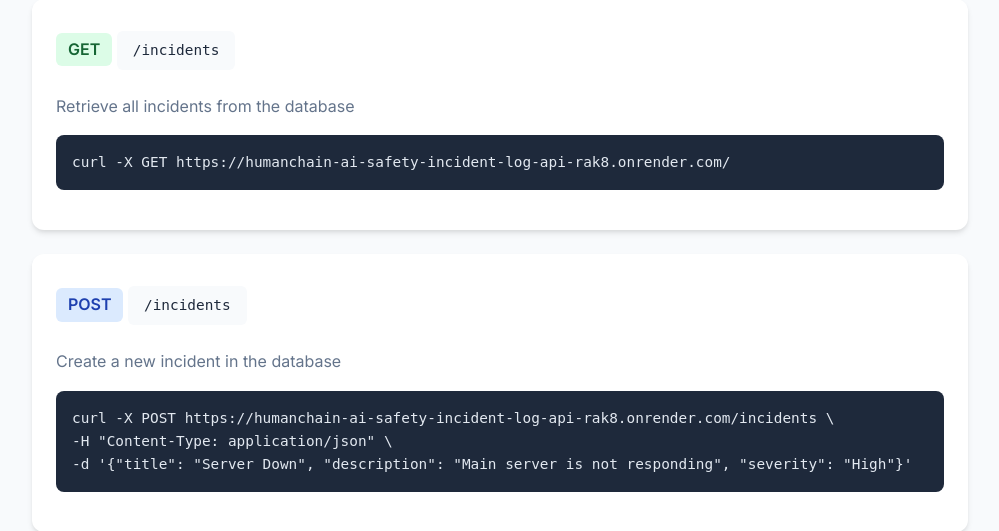
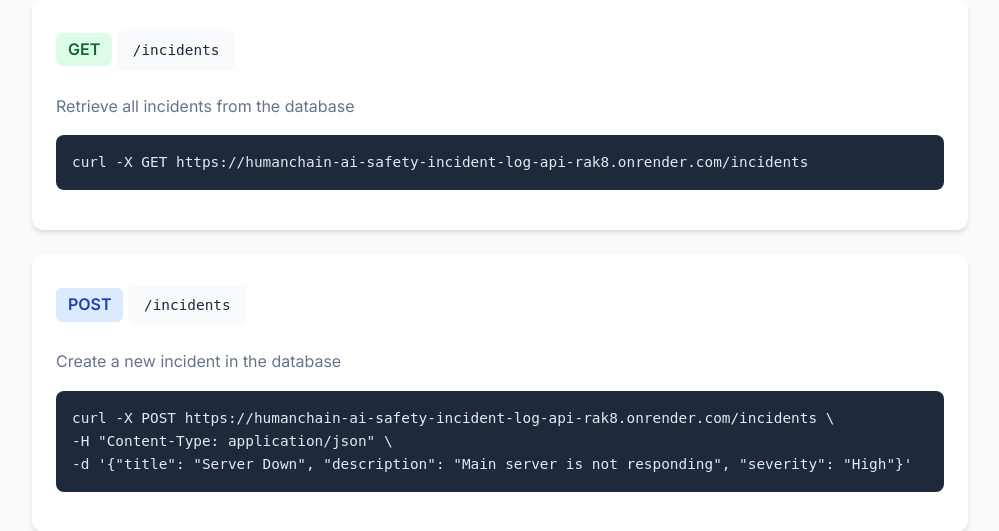
Before and after one commit to coder44445/HumanChain-AI-Safety-Incident-Log-API, a Flask app: page / in a window 1280 px wide. Shown: the part 360-891 px from the top of the page, without its empty margins (140-1139 px from the left). Run offline with Flask 3, Linux system fonts and the light colour scheme.

Commit message:
updated index.html

```diff
--- a/templates/index.html
+++ b/templates/index.html
@@ -175,7 +175,7 @@
             <div class="url">/incidents</div>
             <div class="description">Retrieve all incidents from the database</div>
             <div class="example">
-                curl -X GET https://humanchain-ai-safety-incident-log-api-rak8.onrender.com/
+                curl -X GET https://humanchain-ai-safety-incident-log-api-rak8.onrender.com/incidents
             </div>
         </div>
 
```
